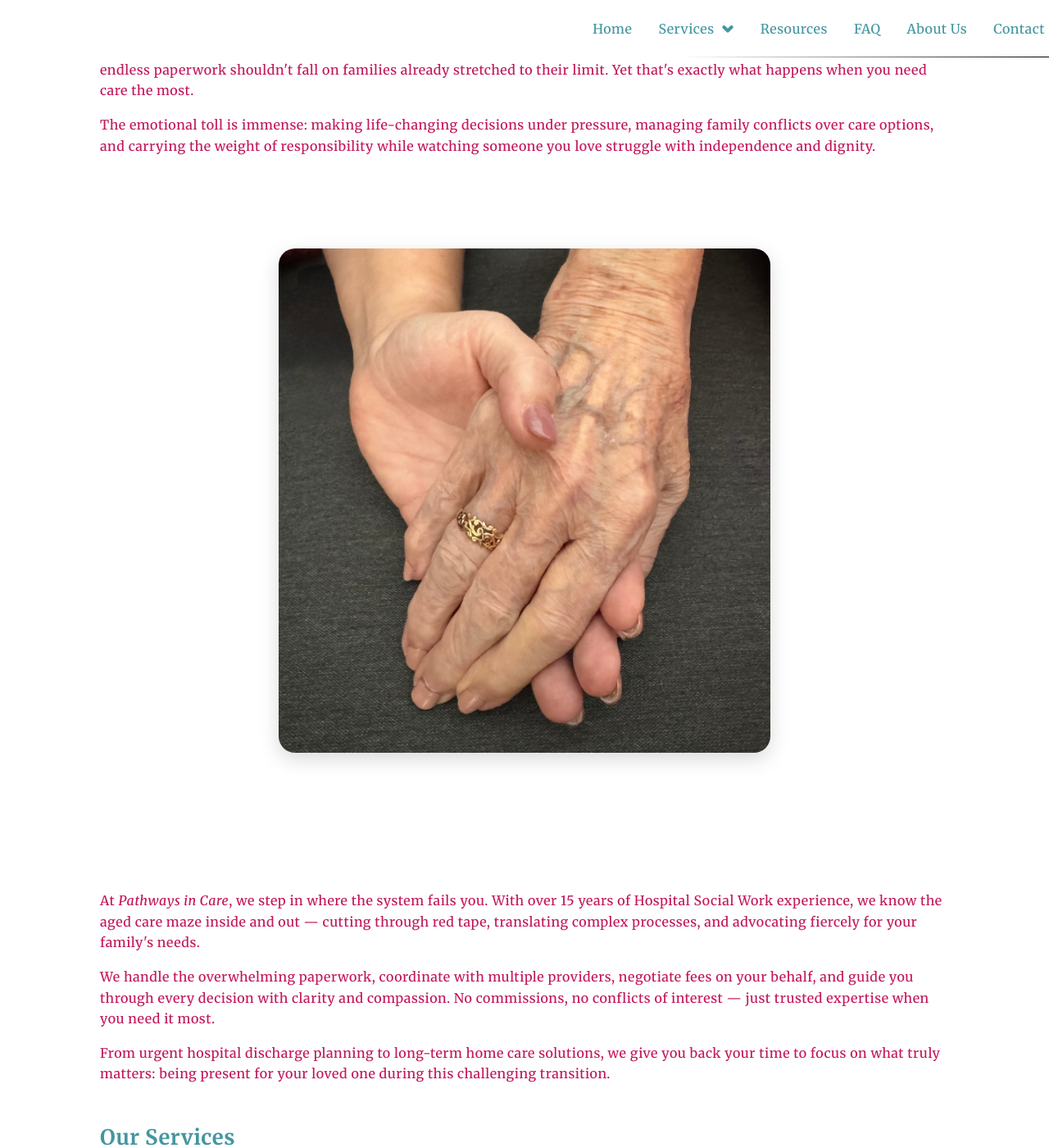
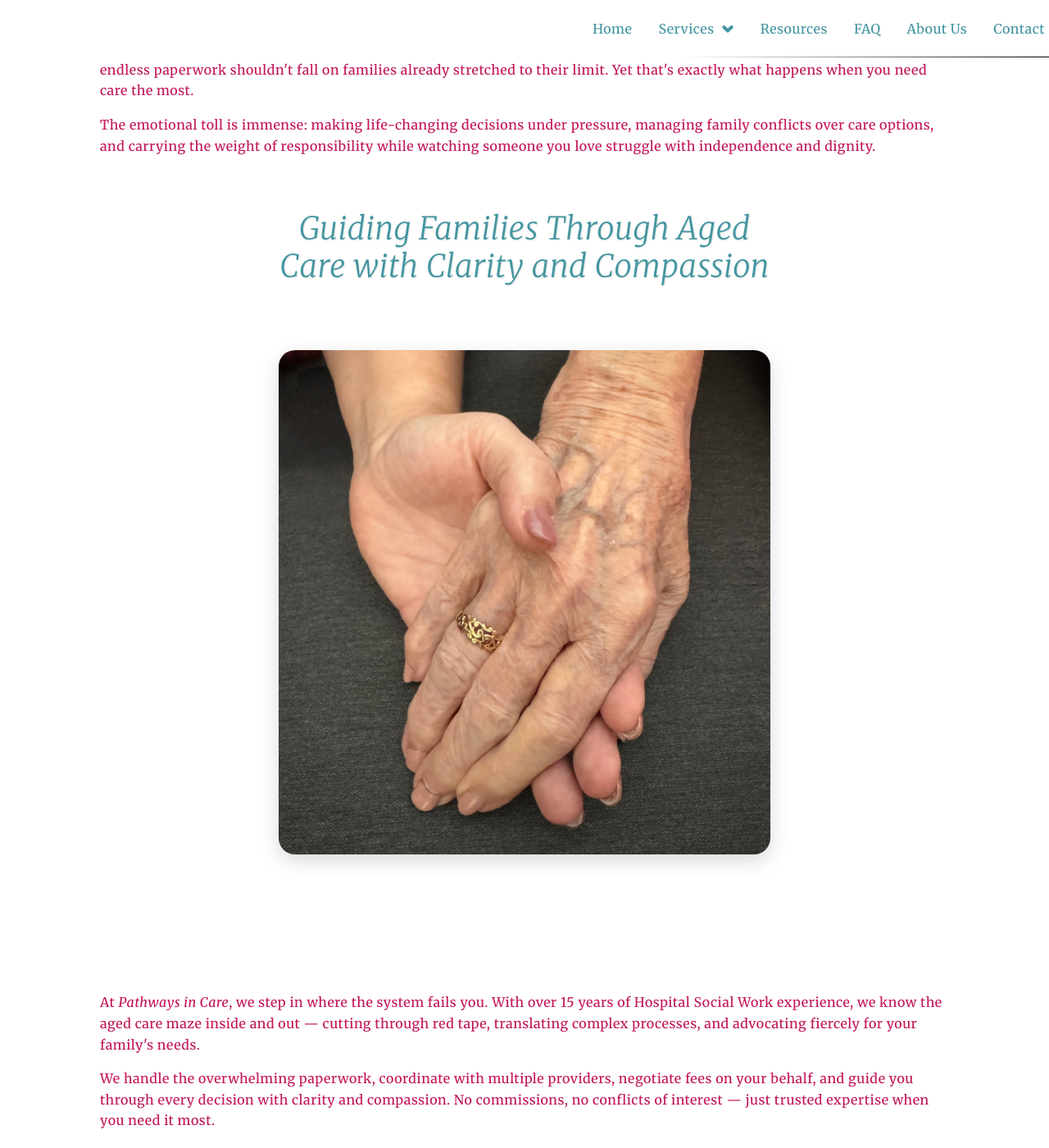
Before and after one commit to dmholyday/pathwaysincare-web, a Jekyll site: the page built from index.html, in a window 1280 px wide and 1400 px high, scrolled down 336 px. Shown: the whole window at 82% size. Built offline with Jekyll 4.4.1, drawn with Linux system fonts in a browser that asks for light colours.

Commit message:
Add styled tagline hero section to homepage
Create prominent tagline section between problem statements and hands image with centered, italicized styling for visual impact. Includes custom CSS with text shadow and optimal typography for enhanced readability and brand emphasis.

🤖 Generated with [Claude Code](https://claude.ai/code)

Co-Authored-By: Claude <noreply@anthropic.com>

```diff
--- a/assets/style.css
+++ b/assets/style.css
@@ -1053,6 +1053,19 @@ button {
     font-weight: 500;
 }
 
+/* Tagline Hero Styling */
+.tagline-hero {
+    text-align: center;
+    font-style: italic;
+    font-size: 2.4em;
+    font-weight: lighter;
+    color: #4496a0;
+    max-width: 600px;
+    margin: 2rem auto;
+    line-height: 1.2;
+    text-shadow: 1px 1px 2px rgba(0,0,0,0.1);
+}
+
 /* Legacy AASW Badge Section - keep for backward compatibility */
 .aasw-badge-section {
     text-align: center;
--- a/index.html
+++ b/index.html
@@ -12,6 +12,12 @@ title: Home
     <p class="review-text">The aged care system isn't designed for families in crisis. When your loved one's health declines, you're suddenly thrust into a maze of assessments, waitlists, and bureaucracy — all while costs mount and time runs out.</p>
     <p class="review-text">Navigating My Aged Care, coordinating multiple healthcare providers, deciphering complex fee structures, and completing endless paperwork shouldn't fall on families already stretched to their limit. Yet that's exactly what happens when you need care the most.</p>
     <p class="review-text">The emotional toll is immense: making life-changing decisions under pressure, managing family conflicts over care options, and carrying the weight of responsibility while watching someone you love struggle with independence and dignity.</p>
+  </div>
+</section>
+
+<section>
+  <div class="tagline-hero">
+    Guiding Families Through Aged Care with Clarity and Compassion
   </div>
 </section>
 
```
